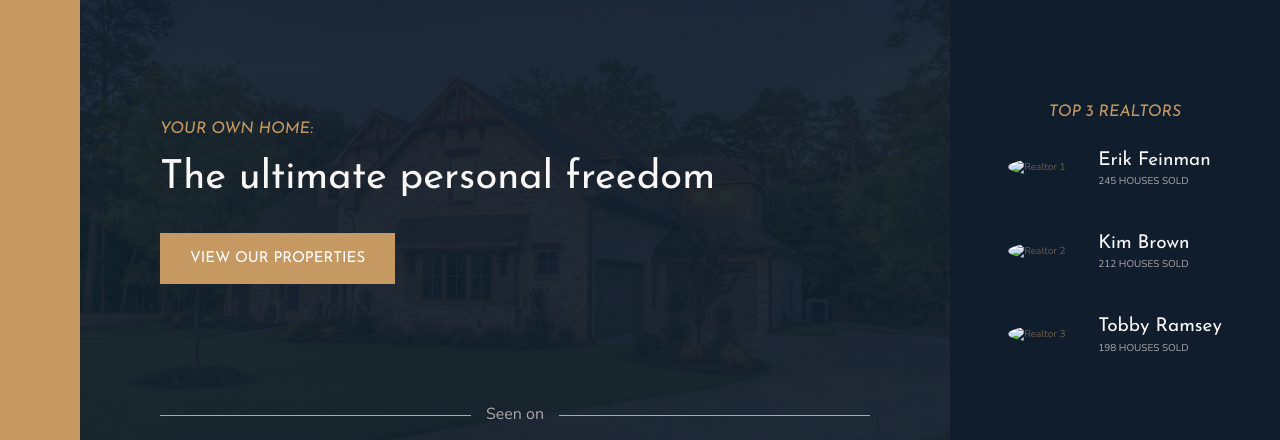
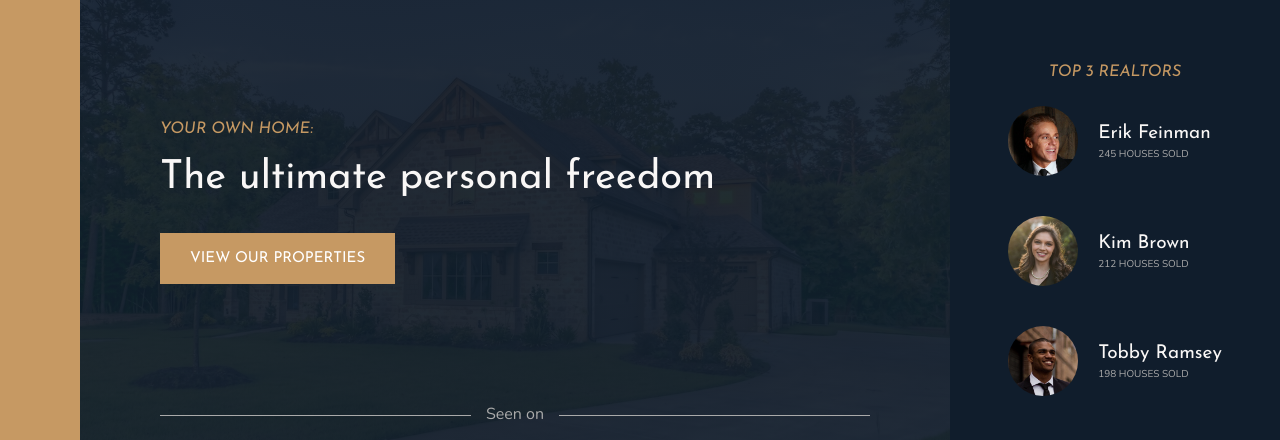
Before and after one commit to tomas-alves08/Nexter-CSS-Grids, a website: page index.html in a window 1280 px wide. Shown: the part 92-532 px from the top of the page. Drawn offline with nearby package versions, Linux system fonts and the light colour scheme; the site is published under a folder, as on GitHub Pages, so addresses that start at the root find nothing.

Commit message:
Change realtors images path

```diff
--- a/index.html
+++ b/index.html
@@ -32,19 +32,19 @@
     <div class="realtors">
       <h3 class="heading-3">Top 3 Realtors</h3>
       <div class="realtors__list">
-        <img src="/img/realtor-1.jpeg" alt="Realtor 1" class="realtors__img" />
+        <img src="img/realtor-1.jpeg" alt="Realtor 1" class="realtors__img" />
         <div class="realtors__details">
           <h4 class="heading-4 heading-4--light">Erik Feinman</h4>
           <p class="realtors__sold">245 houses sold</p>
         </div>
 
-        <img src="/img/realtor-2.jpeg" alt="Realtor 2" class="realtors__img" />
+        <img src="img/realtor-2.jpeg" alt="Realtor 2" class="realtors__img" />
         <div class="realtors__details">
           <h4 class="heading-4 heading-4--light">Kim Brown</h4>
           <p class="realtors__sold">212 houses sold</p>
         </div>
 
-        <img src="/img/realtor-3.jpeg" alt="Realtor 3" class="realtors__img" />
+        <img src="img/realtor-3.jpeg" alt="Realtor 3" class="realtors__img" />
         <div class="realtors__details">
           <h4 class="heading-4 heading-4--light">Tobby Ramsey</h4>
           <p class="realtors__sold">198 houses sold</p>
```
